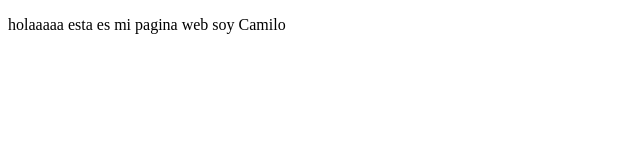
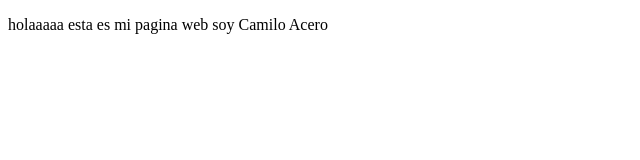
Before and after one commit to Camilo1317/proyectoDemoCursoPrework, a plain HTML site: page index.html in a window 1280 px wide. Shown: the full height of the page, 0-640 px from the left. Drawn offline with Linux system fonts and the light colour scheme.

Commit message:
cambios prueba 3

```diff
--- a/index.html
+++ b/index.html
@@ -7,6 +7,6 @@
     <title>Hola Mundo</title>
 </head>
 <body>
-    <p>holaaaaa esta es mi pagina web soy Camilo</p>
+    <p>holaaaaa esta es mi pagina web soy Camilo Acero</p>
 </body>
 </html>
```
